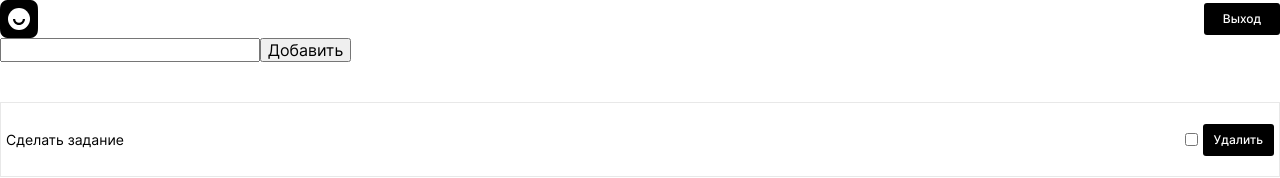
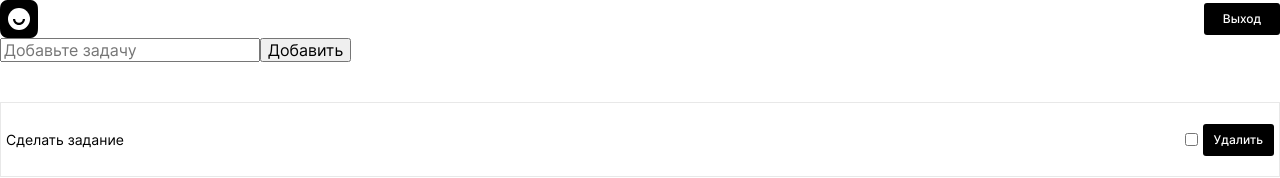
Before and after one commit to codelnd/test-task-apricode, a React (Create React App) app: page / in a window 1280 px wide. Shown: the top 178 px of the page. Built offline with nearby package versions, Linux system fonts and the light colour scheme; data requests are answered from the project's data file; sample sign-in values are in the browser's storage.

Commit message:
feat: Написать функцию отправки формы для добавления todo

```diff
--- a/src/components/Main/TodoList/TodoList.tsx
+++ b/src/components/Main/TodoList/TodoList.tsx
@@ -1,6 +1,6 @@
-import React, { useEffect } from "react";
-import { observer } from "mobx-react-lite";
-import { todoStore } from "../../../store/todo";
+import React, {useEffect} from "react";
+import {observer} from "mobx-react-lite";
+import {todoStore} from "../../../store/todo";
 import "./TodoList.scss";
 
 const TodoList = observer(() => {
@@ -8,16 +8,28 @@ const TodoList = observer(() => {
         todoStore.fetchTodos();
     }, []);
 
+
+    const handleAddTodo = (e: React.FormEvent) => {
+        e.preventDefault()
+        if (!todoStore.inputValue) {
+            return
+        } else {
             console.log(todoStore.inputValue);
+        }
+        todoStore.inputValue = ""
+    }
 
     return (
         <section className="todo-list">
+            <form onSubmit={handleAddTodo}>
                 <input
                     type="text"
+                    placeholder="Добавьте задачу"
                     value={todoStore.inputValue}
                     onChange={(e) => todoStore.addTodoValue(e.target.value)}
                 />
                 <button>Добавить</button>
+            </form>
             <ul className="todos">
                 {todoStore.todos.map((todo: any) => (
                     <li className="todo" key={todo.id}>
```
Lines whose indentation alone changed are shown as unchanged.
